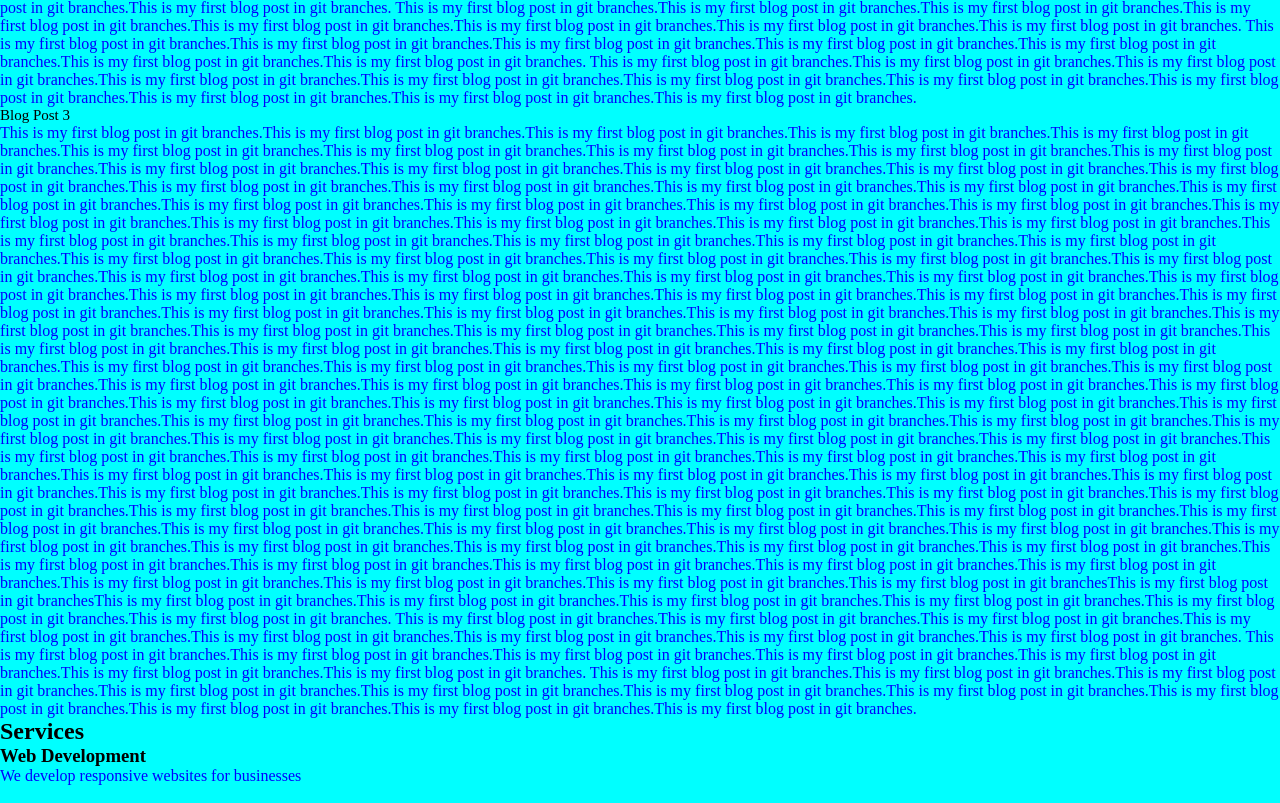
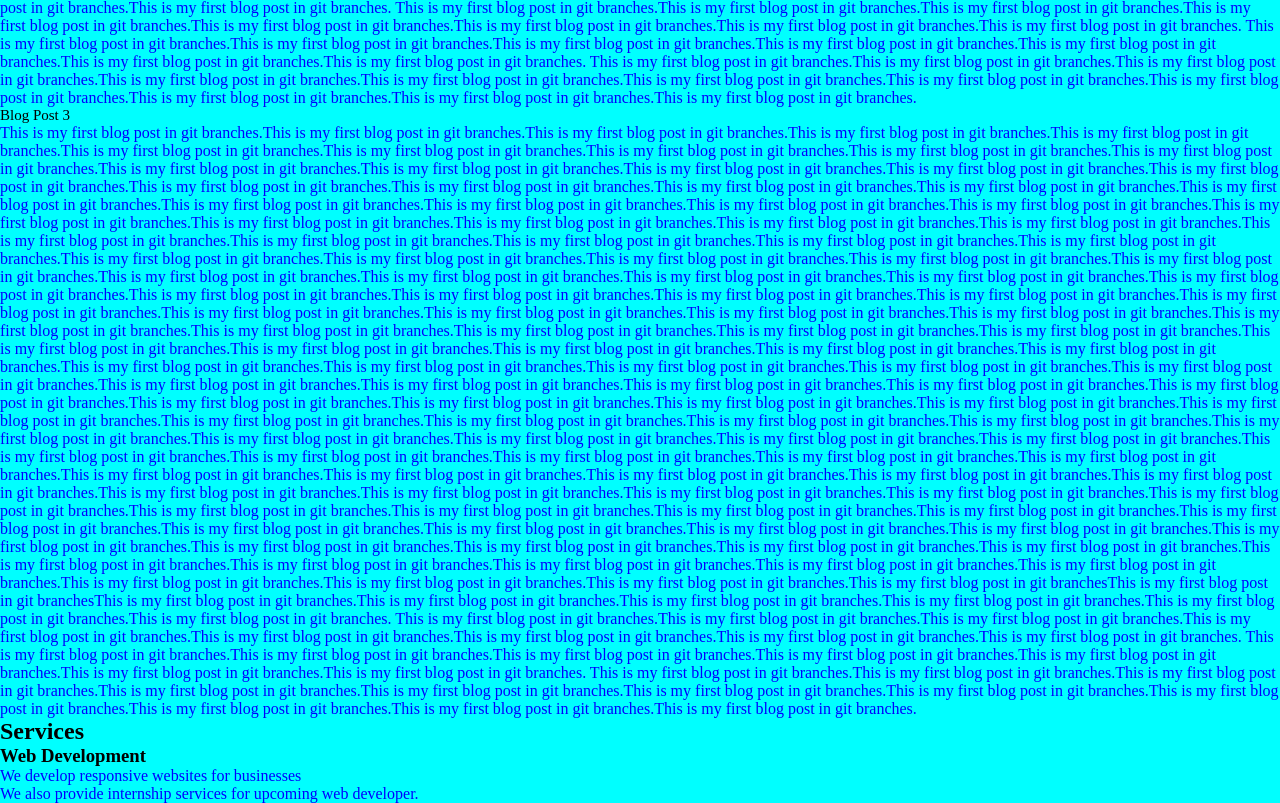
Before and after one commit to honouredev/git-and-git-hub-tutorial, a plain HTML site: page index.html in a window 1280 px wide. Shown: the part 1354-2157 px from the top of the page. Drawn offline with Linux system fonts and the light colour scheme.

Commit message:
service section updated

```diff
--- a/index.html
+++ b/index.html
@@ -46,6 +46,7 @@
         <article>
             <h3>Web Development</h3>
             <p>We develop responsive websites for businesses</p>
+            <p>We also provide internship services for upcoming web developer.</p>
         </article>
     </div>
  </body>
```
Also changed, not shown: 1 other file.
